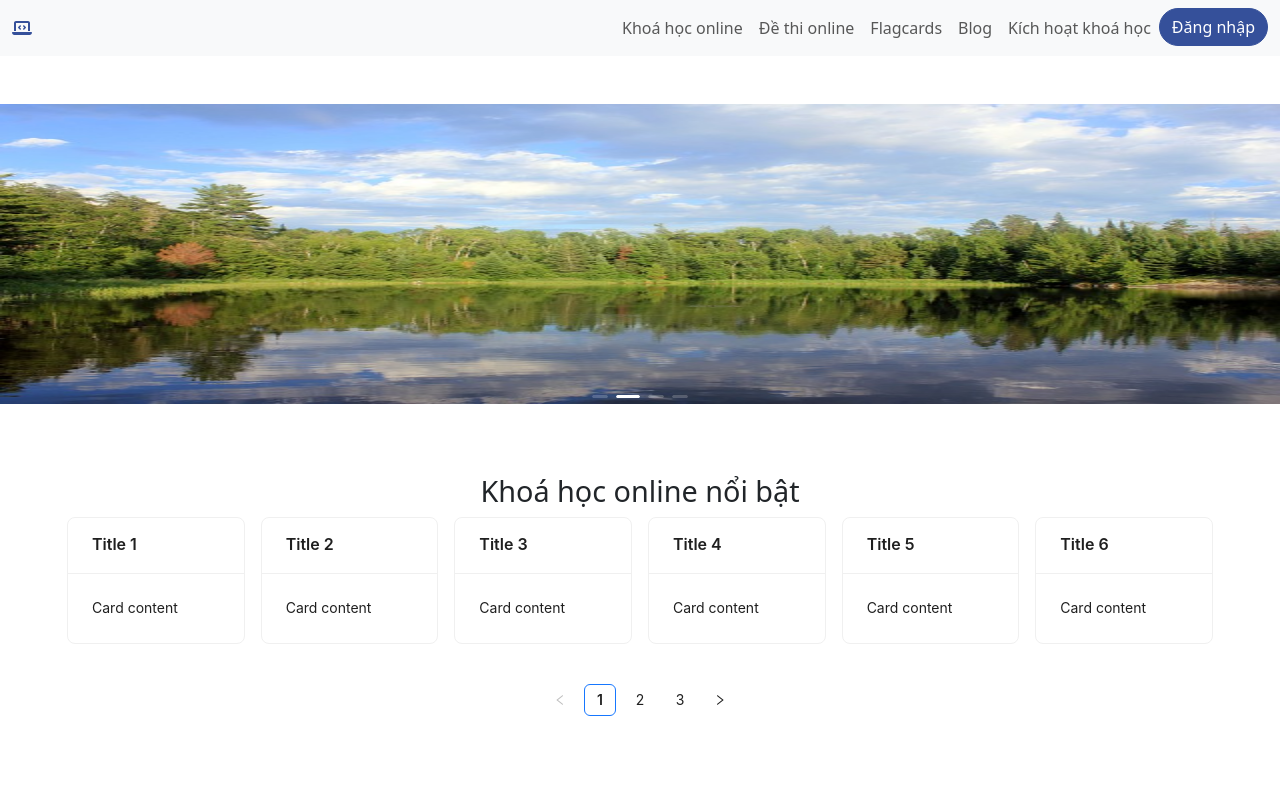
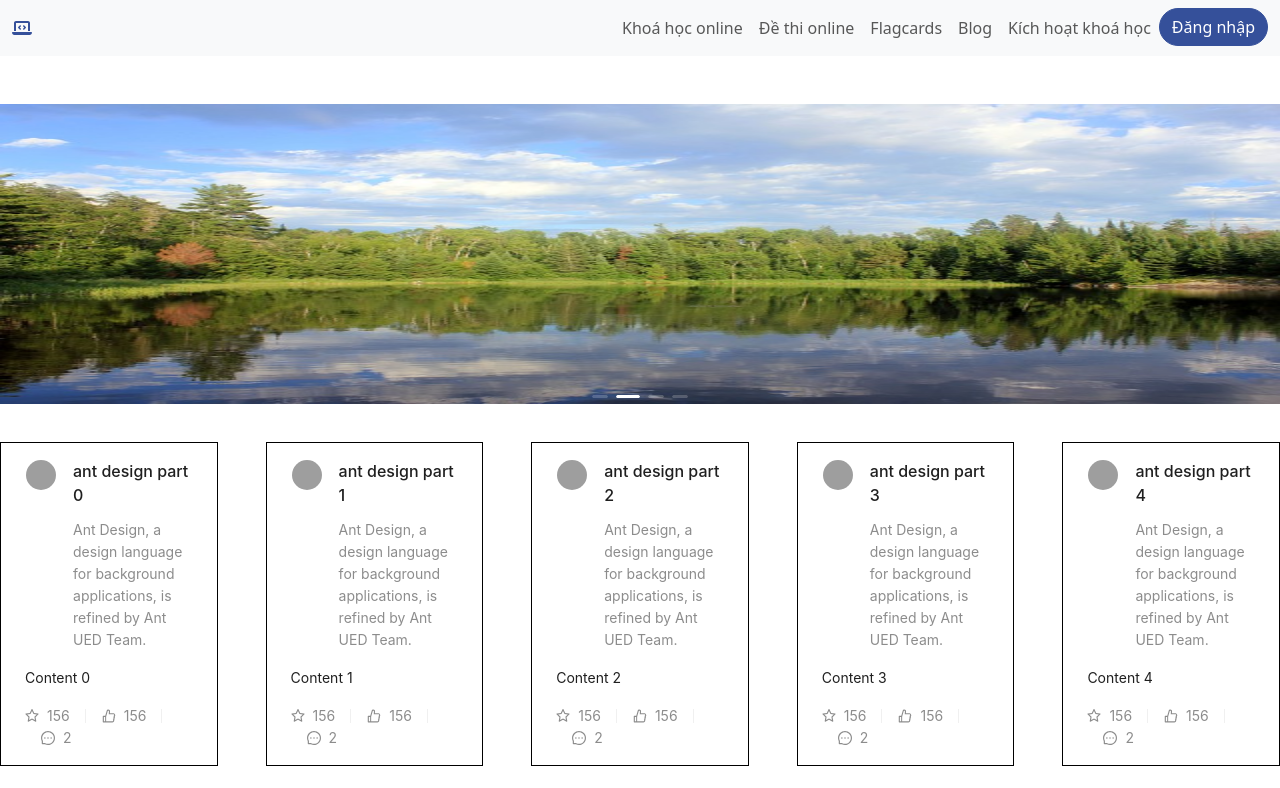
Before and after one commit to javaproject2024/demogit, a React (Vite) app: page / in a window 1280 px wide. Shown: the top 788 px of the page. Built offline with nearby package versions, Linux system fonts and the light colour scheme; grey boxes are pictures that could not be loaded.

Commit message:
styling the body content

```diff
--- a/package.json
+++ b/package.json
@@ -22,6 +22,7 @@
     "react-redux": "^9.1.0",
     "react-router-dom": "^6.21.2",
     "sass": "^1.69.7",
+    "styled-components": "^6.1.8",
     "vite-tsconfig-paths": "^4.2.3"
   },
   "devDependencies": {
--- a/src/components/views/HomePage/HomePage.tsx
+++ b/src/components/views/HomePage/HomePage.tsx
@@ -1,4 +1,5 @@
 import CourseLists from "./components/CourseLists";
+import CoursesContent from "./components/CoursesContent";
 import SlideMainContainer from "./components/SlideMainContainer";
 
 function HomePage() {
@@ -9,20 +10,20 @@ function HomePage() {
           <SlideMainContainer />
         </div>
         <div className="py-3">
-          <CourseLists />
+          <CoursesContent />
         </div>
         <div className="py-3">
-          CONTENT 3
+          <CourseLists />
         </div>
         <div className="py-3">
           CONTENT 4
         </div>
-        <div className="py-3">
+        {/* <div className="py-3">
           CONTENT 5
         </div>
         <div className="py-3 ">
           CONTENT 5
-        </div>
+        </div> */}
       </div>
     </div>
   );
--- /dev/null
+++ b/src/components/views/HomePage/components/CoursesContent.tsx
@@ -0,0 +1,140 @@
+import {
+  LikeOutlined,
+  MessageOutlined,
+  StarOutlined,
+} from "@ant-design/icons";
+import {
+  Avatar,
+  List,
+  Space,
+} from "antd";
+import React, {
+  ReactNode,
+} from "react";
+import styled from "styled-components";
+
+const data = Array.from({
+  length: 23,
+}).map((_, i) => ({
+  href: "https://ant.design",
+  title: `ant design part ${i}`,
+  avatar: `https://api.dicebear.com/7.x/miniavs/svg?seed=${i}`,
+  description:
+    "Ant Design, a design language for background applications, is refined by Ant UED Team.",
+  content: `Content ${i}`,
+}));
+
+// type ListItemProps = {
+//   renderItem?: (
+//     item: ItemProps,
+//     index: number,
+//   ) => React.ReactNode;
+// };
+
+type ItemProps = {
+  title: string;
+  avatar: string;
+  href: string;
+  content: string;
+  description: string;
+};
+
+const ContentStyle: React.CSSProperties = styled(
+  List,
+)`
+  .ant-list-items {
+    display: flex;
+    justify-content: center;
+    gap: 3rem;
+  }
+`;
+
+const ListContent = styled(List.Item)`
+  .ant-list-item
+    ant-list-item-no-flex
+    ul {
+    background: black;
+  }
+`;
+
+const IconText = ({
+  icon,
+  text,
+}: {
+  icon: React.FC;
+  text: string;
+}) => (
+  <Space>
+    {React.createElement(icon)}
+    {text}
+  </Space>
+);
+
+const CoursesContent = () => (
+  <ContentStyle
+    itemLayout="vertical"
+    size="large"
+    // bordered
+    split={false}
+    pagination={{
+      onChange: (page: ReactNode) => {
+        console.log(page);
+      },
+      pageSize: 5,
+    }}
+    dataSource={data}
+    // footer={
+    //   <div>
+    //     <b>ant design</b> footer part
+    //   </div>
+    // }
+
+    renderItem={(item: ItemProps) => (
+      <ListContent
+        style={{
+          border: "1px solid black",
+        }}
+        key={item.title}
+        actions={[
+          <IconText
+            icon={StarOutlined}
+            text="156"
+            key="list-vertical-star-o"
+          />,
+          <IconText
+            icon={LikeOutlined}
+            text="156"
+            key="list-vertical-like-o"
+          />,
+          <IconText
+            icon={MessageOutlined}
+            text="2"
+            key="list-vertical-message"
+          />,
+        ]}
+        // extra={
+        //   <img
+        //     width={272}
+        //     alt="logo"
+        //     src="https://gw.alipayobjects.com/zos/rmsportal/mqaQswcyDLcXyDKnZfES.png"
+        //   />
+        // }
+      >
+        <List.Item.Meta
+          avatar={
+            <Avatar src={item.avatar} />
+          }
+          title={
+            <a href={item.href}>
+              {item.title}
+            </a>
+          }
+          description={item.description}
+        />
+        {item.content}
+      </ListContent>
+    )}
+  />
+);
+
+export default CoursesContent;
--- a/src/components/views/HomePage/components/SlideMainContainer.tsx
+++ b/src/components/views/HomePage/components/SlideMainContainer.tsx
@@ -1,58 +1,10 @@
 import { Carousel, Image } from "antd";
 import "../scss/_homePage.scss";
 
-const contentStyle: React.CSSProperties =
-  {
-    height: "160px",
-    color: "#fff",
-    lineHeight: "160px",
-    textAlign: "center",
-    background: "#364d79",
-  };
-
 function SlideMainContainer() {
   return (
-    // <div className="top-banners swiper-container home-banners swiper-container-pointer-events swiper-container-autoheight">
-    //   <div
-    //     className="swiper-wrapper"
-    //     aria-live="polite"
-    //   >
-    //     <div
-    //       className="swiper-slide swiper-slide-active"
-    //       role="group"
-    //       aria-label="1 / 1"
-    //     >
-    //       <a href="/tests/">
-    //         <img
-    //           className="banner-img"
-    //           src="/static/media/home/HomeBanner/homeBanner.jpg"
-    //         />
-    //       </a>
-    //     </div>
-    //   </div>
-    //   <div className="swiper-pagination swiper-pagination-bullets">
-    //     <span className="swiper-pagination-bullet swiper-pagination-bullet-active"></span>
-    //   </div>
-    //   <div className="swiper-button-prev"></div>
-    //   <div className="swiper-button-next"></div>
-    //   <span
-    //     className="swiper-notification"
-    //     aria-live="assertive"
-    //     aria-atomic="true"
-    //   ></span>
-    // </div>
     <Carousel autoplay>
       <div>
-        {/* <h3 style={contentStyle}>1</h3> */}
-        {/* <img
-          src="/static/media/home/HomeBanner/image1.jpg"
-          alt=""
-          className="w-100"
-          style={{ height: "300px" }}
-          onClick={() => {
-            console.log("Image1");
-          }}
-        /> */}
         <a
           href="/tests/"
           className="w-100"
@@ -67,16 +19,6 @@ function SlideMainContainer() {
         </a>
       </div>
       <div>
-        {/* <h3 style={contentStyle}>2</h3> */}
-        {/* <img
-          src="/static/media/home/HomeBanner/image2.jpg"
-          alt=""
-          className="w-100"
-          style={{ height: "300px" }}
-          onClick={() => {
-            console.log("Image2");
-          }}
-        /> */}
         <a
           href="/tests/"
           className="w-100"
@@ -91,16 +33,6 @@ function SlideMainContainer() {
         </a>
       </div>
       <div>
-        {/* <h3 style={contentStyle}>3</h3> */}
-        {/* <img
-          src="/static/media/home/HomeBanner/image3.jpg"
-          alt=""
-          className="w-100"
-          style={{ height: "300px" }}
-          onClick={() => {
-            console.log("Image3");
-          }}
-        /> */}
         <a
           href="/tests/"
           className="w-100"
@@ -115,16 +47,6 @@ function SlideMainContainer() {
         </a>
       </div>
       <div>
-        {/* <h3 style={contentStyle}>4</h3> */}
-        {/* <img
-          src="/static/media/home/HomeBanner/image4.jpg"
-          alt=""
-          className="w-100"
-          style={{ height: "300px" }}
-          onClick={() => {
-            console.log("Image4");
-          }}
-        /> */}
         <a
           href="/tests/"
           className="w-100"
@@ -142,8 +64,6 @@ function SlideMainContainer() {
   );
 }
 
-// import { Carousel } from 'antd';
-
 // const contentStyle: React.CSSProperties = {
 //   height: '160px',
 //   color: '#fff',
@@ -152,21 +72,4 @@ function SlideMainContainer() {
 //   background: '#364d79',
 // };
 
-// const App: React.FC = () => (
-//   <Carousel autoplay>
-//     <div>
-//       <h3 style={contentStyle}>1</h3>
-//     </div>
-//     <div>
-//       <h3 style={contentStyle}>2</h3>
-//     </div>
-//     <div>
-//       <h3 style={contentStyle}>3</h3>
-//     </div>
-//     <div>
-//       <h3 style={contentStyle}>4</h3>
-//     </div>
-//   </Carousel>
-// );
-
 export default SlideMainContainer;
```
Also changed, not shown: 1 other file (tests, documents, lock files or other folders).
